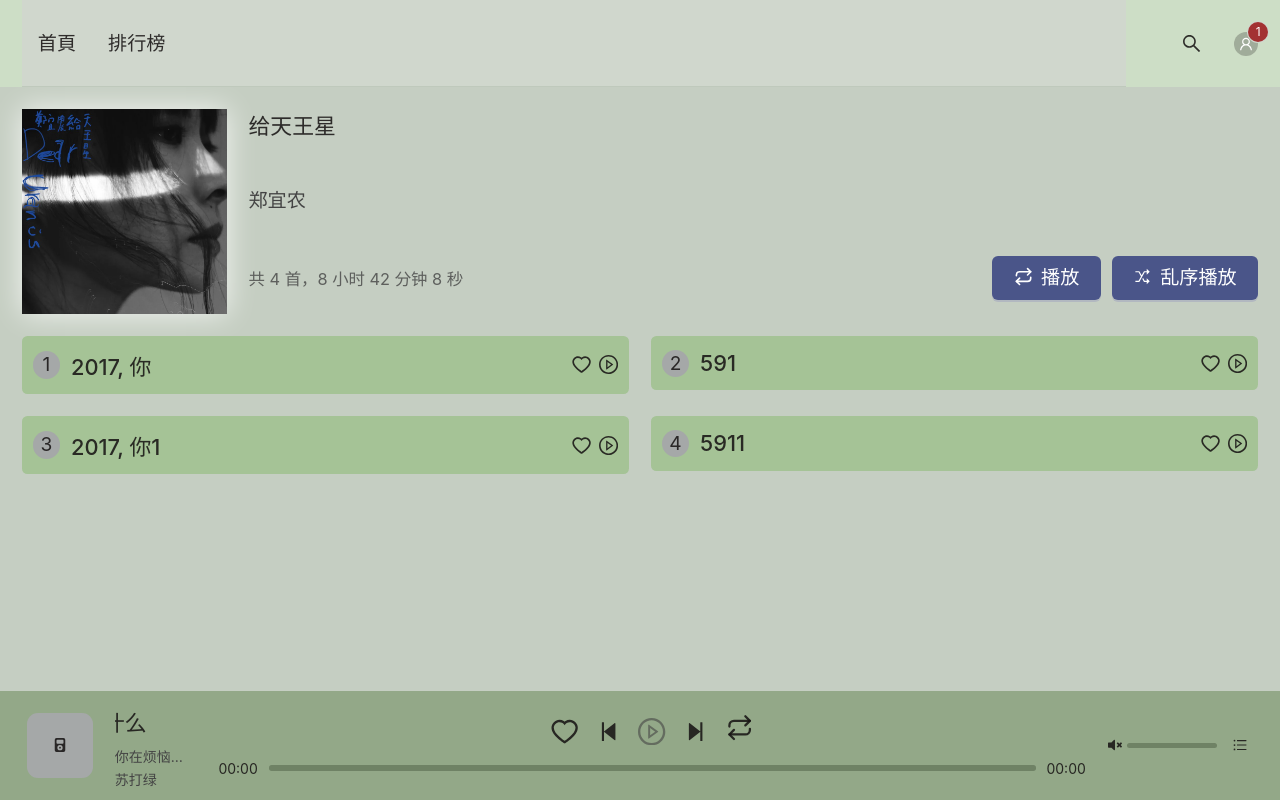
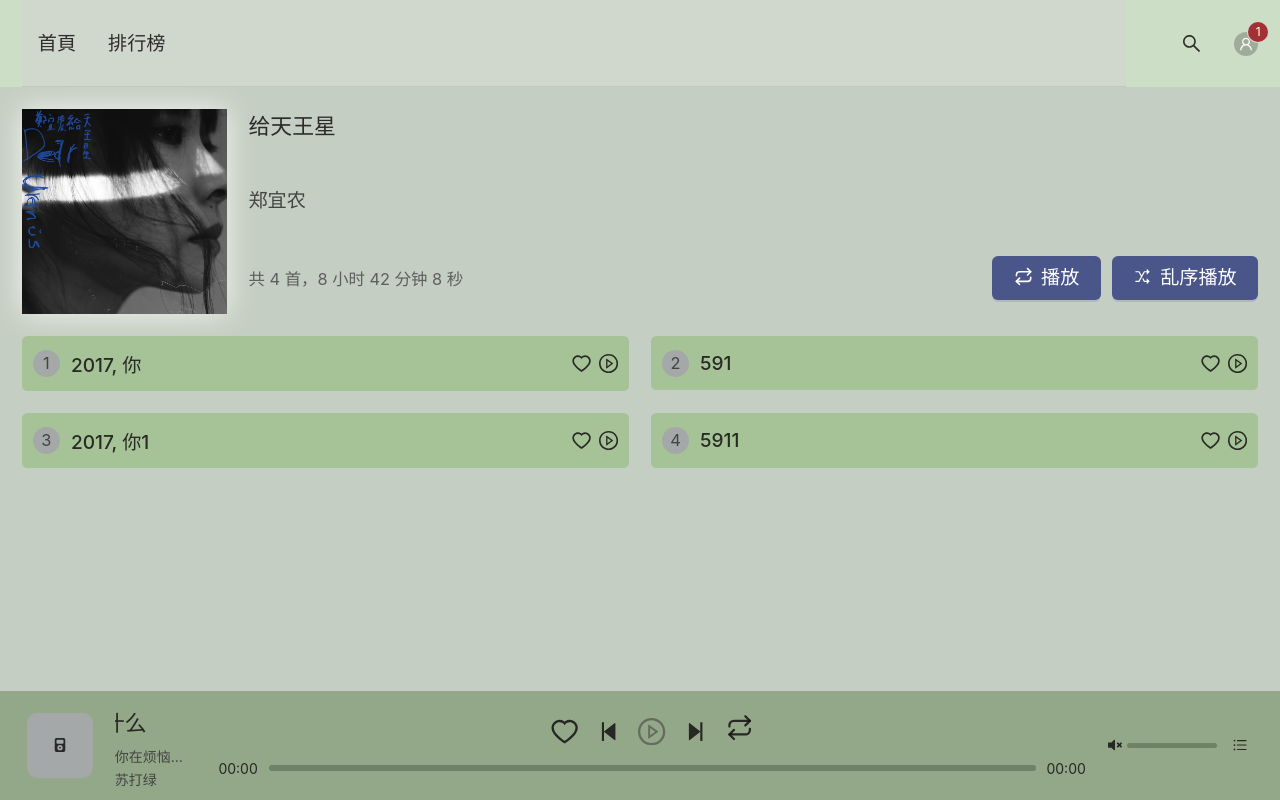
Before and after one commit to fromSian/music-zone-front-end, a React (Vite) app: page /album/1 in a window 1280 px wide. Built offline with nearby package versions, Linux system fonts and the light colour scheme.

Commit message:
fix(专辑页面): 字体样式修改

```diff
--- a/src/components/Album/Album.module.less
+++ b/src/components/Album/Album.module.less
@@ -99,13 +99,15 @@
           background: @bg-gray;
           text-align: center;
           line-height: 20rem;
+          font-size: 12rem;
+          color: @font-color-light;
         }
 
         .album_songs_item_content_info {
           flex: 1 1 0%;
 
           .album_songs_item_content_name {
-            font-size: 16rem;
+            font-size: 14rem;
             font-weight: 500;
           }
         }
```
